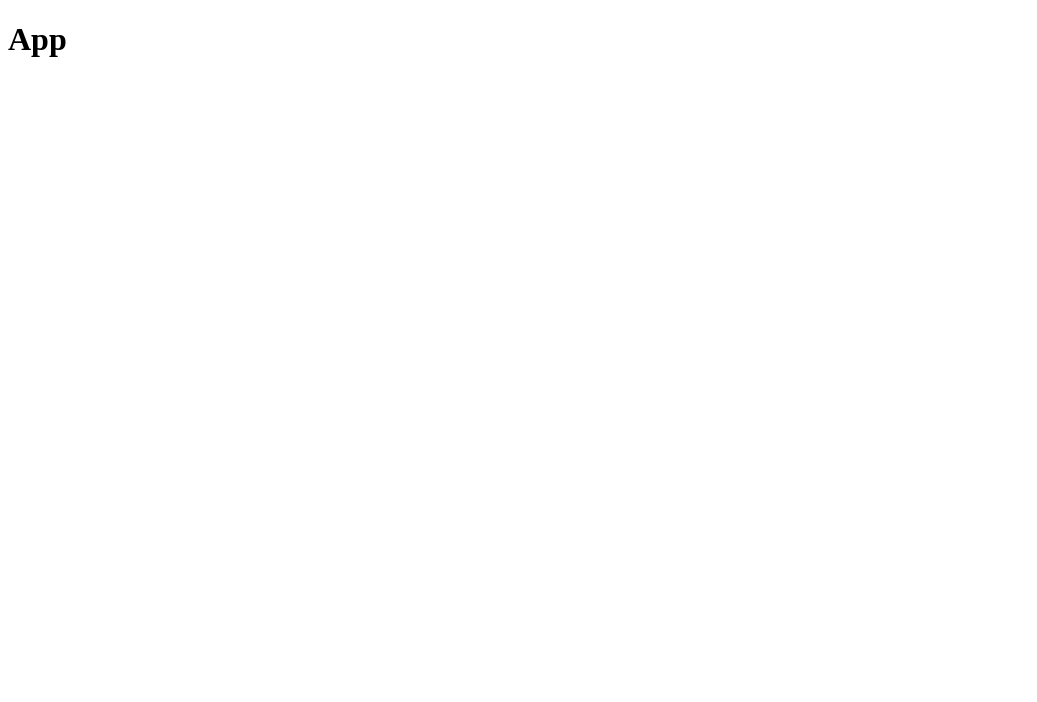
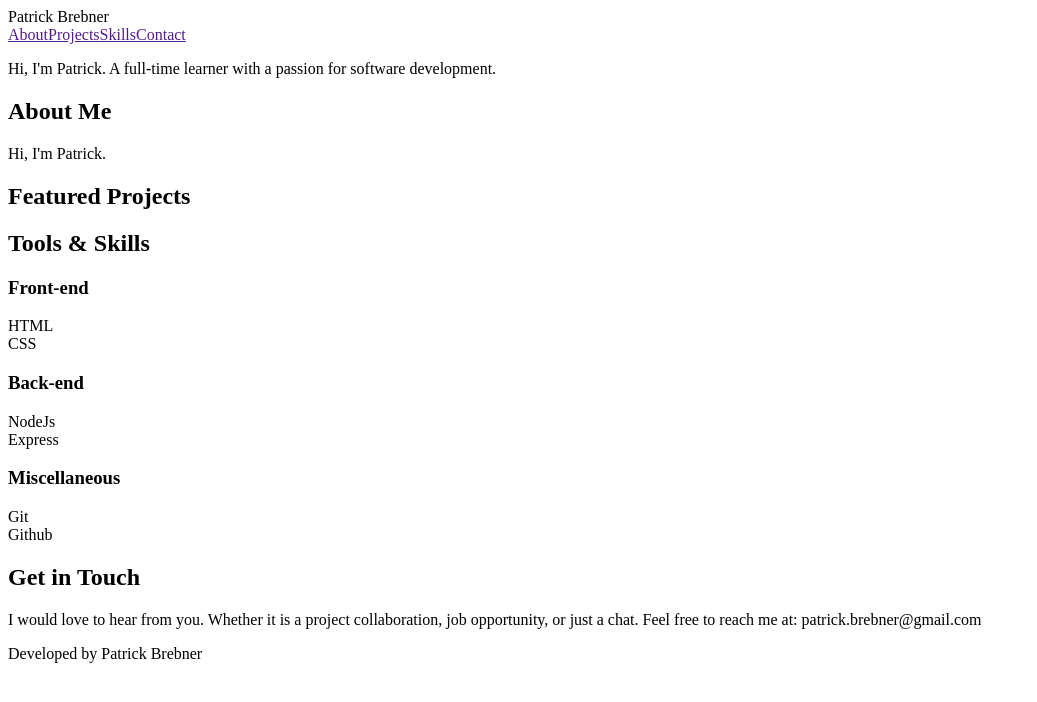
Before and after one commit to pbrebner/pbrebner.github.io, a React (Vite) app: page / in a window 1280 px wide. Shown: the top 702 px of the page, without its empty margins (0-1037 px from the left). Built offline with nearby package versions, Linux system fonts and the light colour scheme.

Commit message:
Add components

```diff
--- a/src/App.jsx
+++ b/src/App.jsx
@@ -1,11 +1,16 @@
 import { useState } from "react";
 
+import Header from "./components/Header";
+import Home from "./pages/Home";
+import Footer from "./components/Footer";
 import "./App.css";
 
 function App() {
     return (
         <>
-            <h1>App</h1>
+            <Header></Header>
+            <Home></Home>
+            <Footer></Footer>
         </>
     );
 }
```
